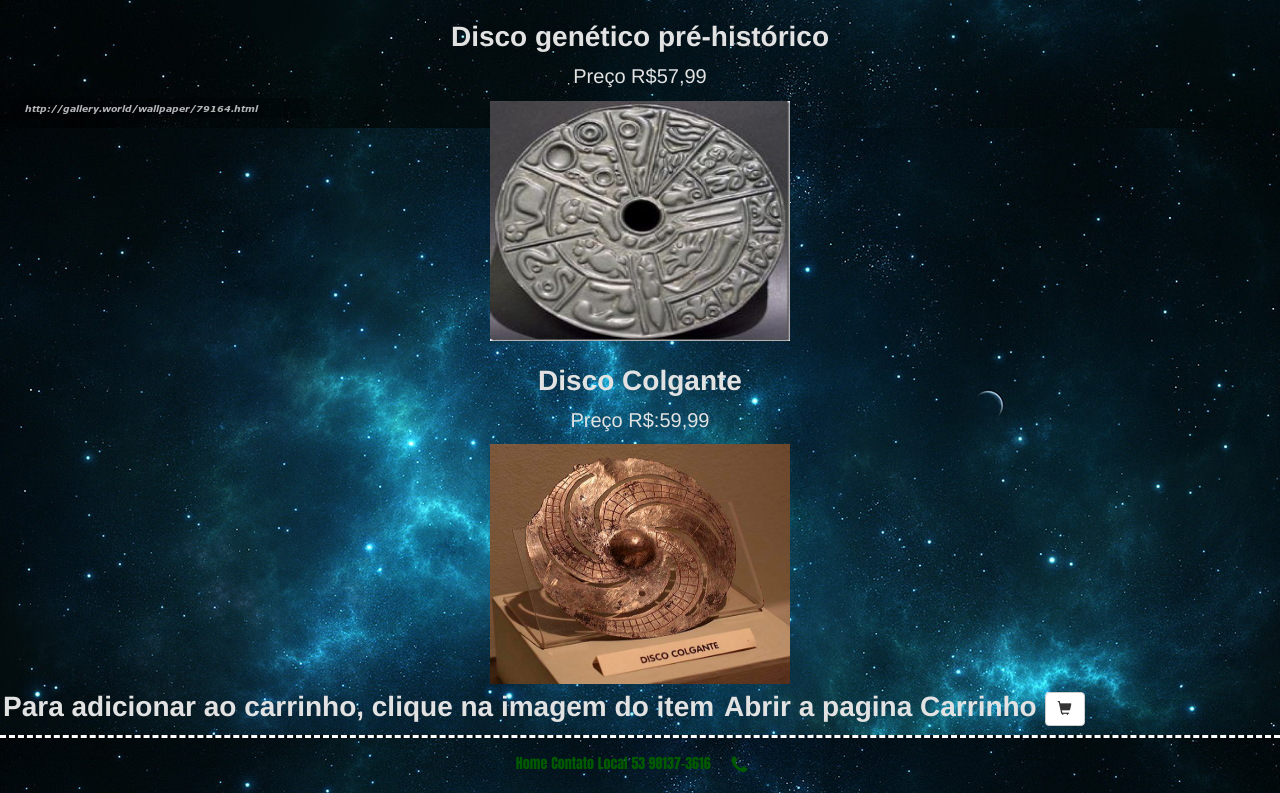
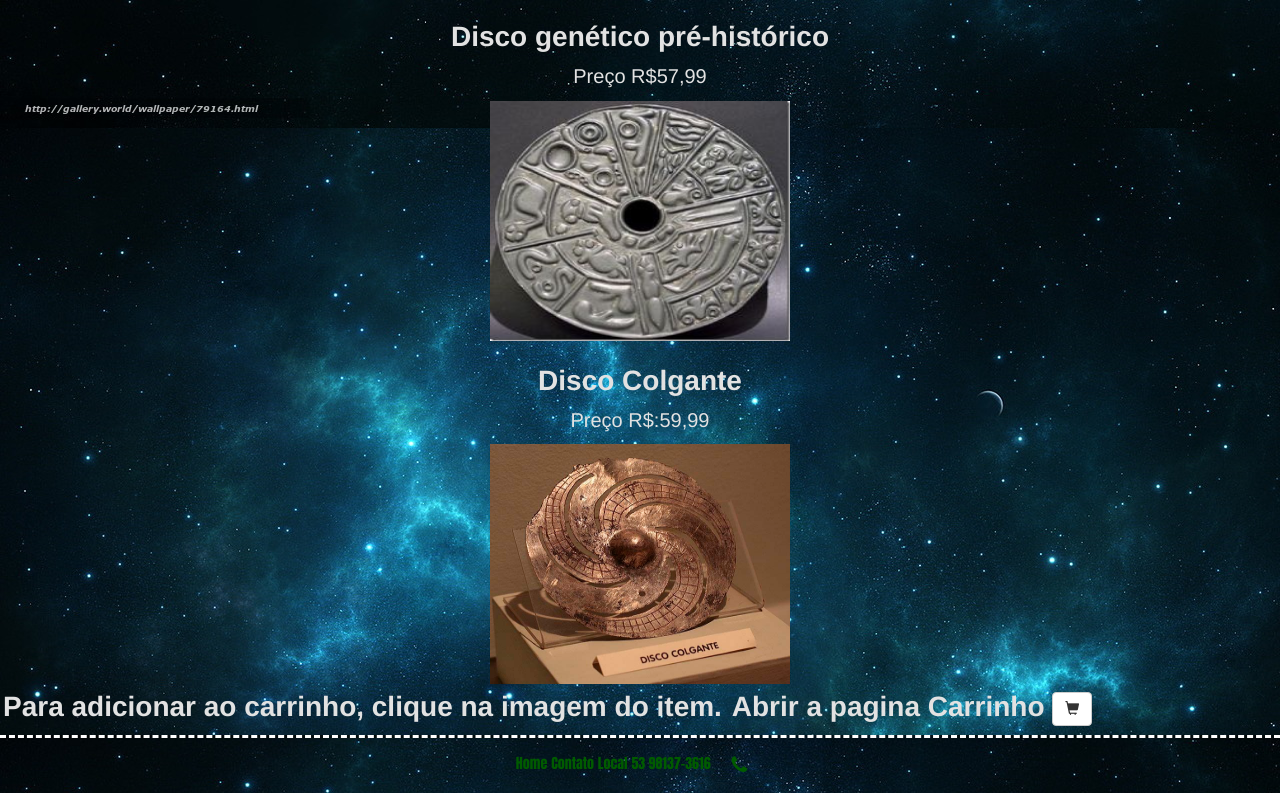
Before and after one commit to adrianpastore/AlienProject, a plain HTML site: page eng/art.html in a window 1280 px wide. Shown: the part 872-1665 px from the top of the page. Drawn offline with nearby package versions, Linux system fonts and the light colour scheme.

Commit message:
Update art.html

```diff
--- a/eng/art.html
+++ b/eng/art.html
@@ -73,7 +73,7 @@
               <a href="#" class="img1">  <img src="art4.jpg" height="240" width="300" /></a></td>
             </div>
           </div>
-          <label class="car">Para adicionar ao carrinho, clique na imagem do item</label>
+          <label class="car">Para adicionar ao carrinho, clique na imagem do item.</label>
           <label class="car">Abrir a pagina Carrinho
               <button type="button" class="btn btn-default ">
                   <span class="glyphicon glyphicon-shopping-cart" aria-hidden="true"></span>
```
